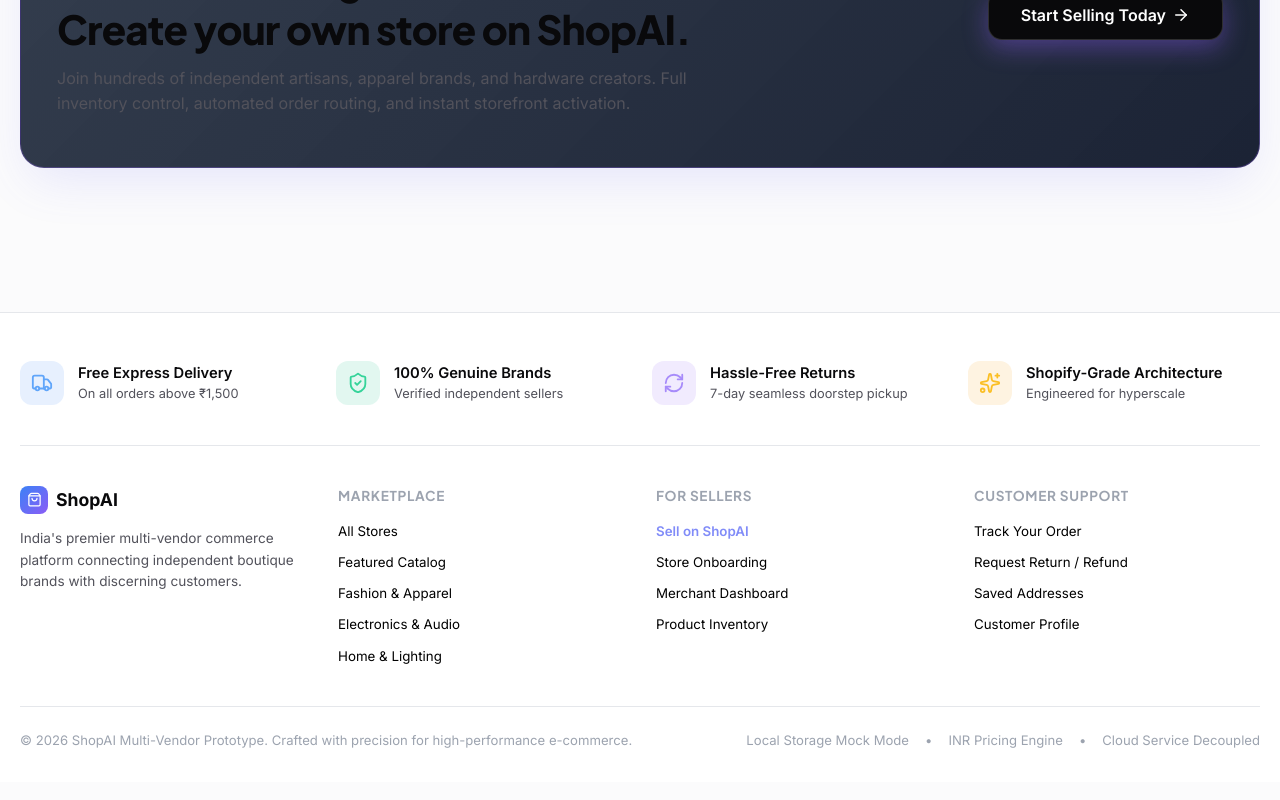
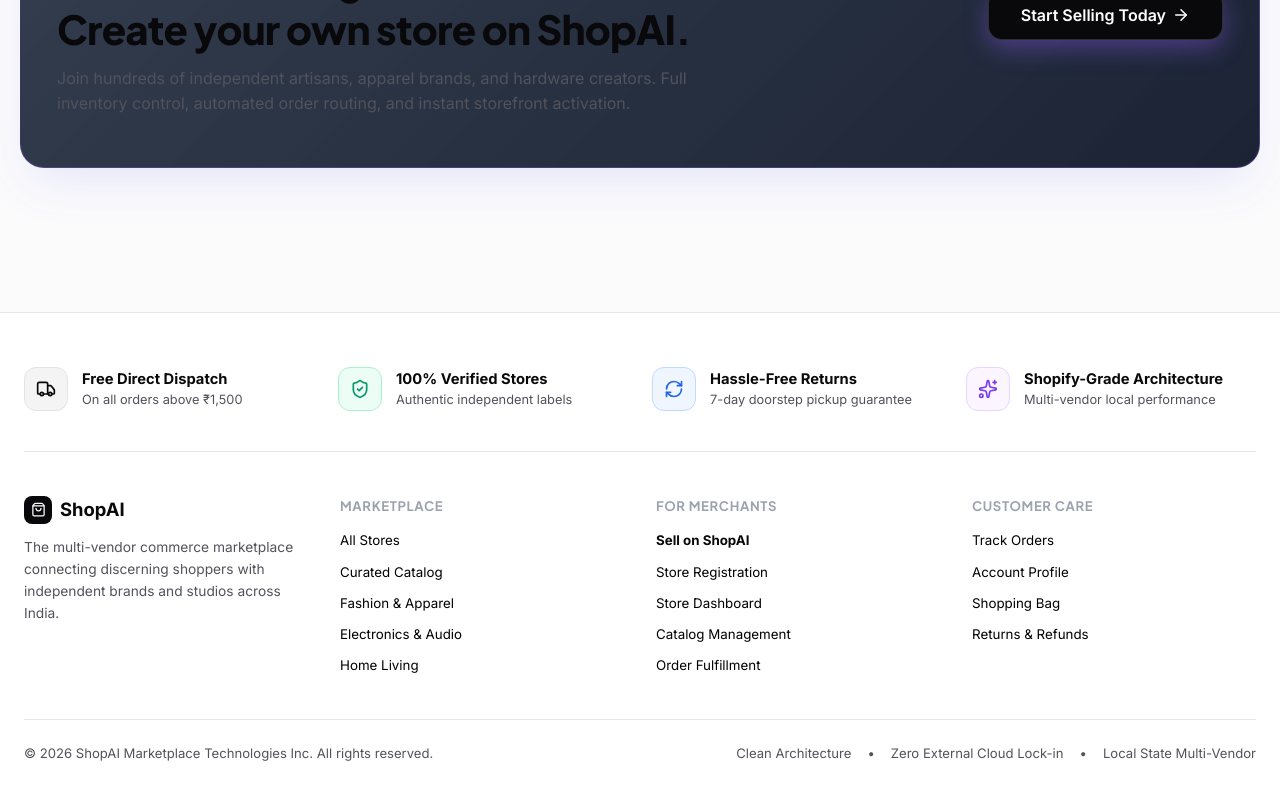
Before and after one commit to rohankapoor0/shopAI, a React (Vite) app: page / in a window 1280 px wide. Shown: the part 2996-3796 px from the top of the page. Built offline with nearby package versions, Linux system fonts and the light colour scheme.

Commit message:
feat(components): modernize footer structure and aesthetics

```diff
--- a/src/components/Footer.jsx
+++ b/src/components/Footer.jsx
@@ -4,16 +4,16 @@
 export const Footer = ({ navigate }) => {
   return (
     <footer style={{
-      backgroundColor: 'var(--bg-surface)',
+      backgroundColor: '#ffffff',
       borderTop: '1px solid var(--border-subtle)',
-      paddingTop: 48,
-      paddingBottom: 32,
+      paddingTop: 54,
+      paddingBottom: 36,
       marginTop: 64
     }}>
       <div style={{
         maxWidth: 1280,
         margin: '0 auto',
-        padding: '0 20px'
+        padding: '0 24px'
       }}>
         {/* Value Prop Badges */}
         <div style={{
@@ -28,16 +28,17 @@
               width: 44,
               height: 44,
               borderRadius: 12,
-              background: 'rgba(59, 130, 246, 0.12)',
-              color: '#60a5fa',
+              background: '#f4f4f5',
+              color: '#09090b',
               display: 'flex',
               alignItems: 'center',
-              justifyContent: 'center'
+              justifyContent: 'center',
+              border: '1px solid #e4e4e7'
             }}>
-              <Truck size={22} />
+              <Truck size={20} />
             </div>
             <div>
-              <div style={{ fontWeight: 600, fontSize: '0.92rem' }}>Free Express Delivery</div>
+              <div style={{ fontWeight: 700, fontSize: '0.92rem', color: '#09090b' }}>Free Direct Dispatch</div>
               <div style={{ fontSize: '0.8rem', color: 'var(--text-muted)' }}>On all orders above ₹1,500</div>
             </div>
           </div>
@@ -47,17 +48,18 @@
               width: 44,
               height: 44,
               borderRadius: 12,
-              background: 'rgba(16, 185, 129, 0.12)',
-              color: '#34d399',
+              background: '#ecfdf5',
+              color: '#059669',
               display: 'flex',
               alignItems: 'center',
-              justifyContent: 'center'
+              justifyContent: 'center',
+              border: '1px solid #a7f3d0'
             }}>
-              <ShieldCheck size={22} />
+              <ShieldCheck size={20} />
             </div>
             <div>
-              <div style={{ fontWeight: 600, fontSize: '0.92rem' }}>100% Genuine Brands</div>
-              <div style={{ fontSize: '0.8rem', color: 'var(--text-muted)' }}>Verified independent sellers</div>
+              <div style={{ fontWeight: 700, fontSize: '0.92rem', color: '#09090b' }}>100% Verified Stores</div>
+              <div style={{ fontSize: '0.8rem', color: 'var(--text-muted)' }}>Authentic independent labels</div>
             </div>
           </div>
 
@@ -66,17 +68,18 @@
               width: 44,
               height: 44,
               borderRadius: 12,
-              background: 'rgba(139, 92, 246, 0.12)',
-              color: '#a78bfa',
+              background: '#eff6ff',
+              color: '#2563eb',
               display: 'flex',
               alignItems: 'center',
-              justifyContent: 'center'
+              justifyContent: 'center',
+              border: '1px solid #bfdbfe'
             }}>
-              <RefreshCw size={22} />
+              <RefreshCw size={20} />
             </div>
             <div>
-              <div style={{ fontWeight: 600, fontSize: '0.92rem' }}>Hassle-Free Returns</div>
-              <div style={{ fontSize: '0.8rem', color: 'var(--text-muted)' }}>7-day seamless doorstep pickup</div>
+              <div style={{ fontWeight: 700, fontSize: '0.92rem', color: '#09090b' }}>Hassle-Free Returns</div>
+              <div style={{ fontSize: '0.8rem', color: 'var(--text-muted)' }}>7-day doorstep pickup guarantee</div>
             </div>
           </div>
 
@@ -85,17 +88,18 @@
               width: 44,
               height: 44,
               borderRadius: 12,
-              background: 'rgba(245, 158, 11, 0.12)',
-              color: '#fbbf24',
+              background: '#faf5ff',
+              color: '#7c3aed',
               display: 'flex',
               alignItems: 'center',
-              justifyContent: 'center'
+              justifyContent: 'center',
+              border: '1px solid #e9d5ff'
             }}>
-              <Sparkles size={22} />
+              <Sparkles size={20} />
             </div>
             <div>
-              <div style={{ fontWeight: 600, fontSize: '0.92rem' }}>Shopify-Grade Architecture</div>
-              <div style={{ fontSize: '0.8rem', color: 'var(--text-muted)' }}>Engineered for hyperscale</div>
+              <div style={{ fontWeight: 700, fontSize: '0.92rem', color: '#09090b' }}>Shopify-Grade Architecture</div>
+              <div style={{ fontSize: '0.8rem', color: 'var(--text-muted)' }}>Multi-vendor local performance</div>
             </div>
           </div>
         </div>
@@ -103,90 +107,91 @@
         {/* Links Grid */}
         <div style={{
           display: 'grid',
-          gridTemplateColumns: 'repeat(auto-fit, minmax(180px, 1fr))',
+          gridTemplateColumns: 'repeat(auto-fit, minmax(190px, 1fr))',
           gap: 32,
-          paddingTop: 40,
-          paddingBottom: 40
+          paddingTop: 44,
+          paddingBottom: 44
         }}>
           <div>
-            <div style={{ display: 'flex', alignItems: 'center', gap: 8, marginBottom: 14 }}>
+            <div style={{ display: 'flex', alignItems: 'center', gap: 8, marginBottom: 12 }}>
               <div style={{
                 width: 28,
                 height: 28,
                 borderRadius: 8,
-                background: 'linear-gradient(135deg, #3b82f6 0%, #8b5cf6 100%)',
+                background: '#09090b',
                 display: 'flex',
                 alignItems: 'center',
                 justifyContent: 'center'
               }}>
                 <ShoppingBag size={15} color="#ffffff" />
               </div>
-              <span style={{ fontWeight: 800, fontSize: '1.1rem' }}>ShopAI</span>
+              <span style={{ fontWeight: 800, fontSize: '1.15rem', color: '#09090b' }}>ShopAI</span>
             </div>
-            <p style={{ fontSize: '0.85rem', color: 'var(--text-muted)', lineHeight: 1.6 }}>
-              India's premier multi-vendor commerce platform connecting independent boutique brands with discerning customers.
+            <p style={{ fontSize: '0.86rem', color: 'var(--text-muted)', lineHeight: 1.6 }}>
+              The multi-vendor commerce marketplace connecting discerning shoppers with independent brands and studios across India.
             </p>
           </div>
 
           <div>
-            <h4 style={{ fontSize: '0.85rem', fontWeight: 700, textTransform: 'uppercase', letterSpacing: '0.05em', color: 'var(--text-subtle)', marginBottom: 14 }}>
+            <h4 style={{ fontSize: '0.82rem', fontWeight: 700, textTransform: 'uppercase', letterSpacing: '0.05em', color: 'var(--text-subtle)', marginBottom: 14 }}>
               Marketplace
             </h4>
             <ul style={{ listStyle: 'none', display: 'flex', flexDirection: 'column', gap: 10, fontSize: '0.88rem', color: 'var(--text-muted)' }}>
-              <li><button onClick={() => navigate('/stores')}>All Stores</button></li>
-              <li><button onClick={() => navigate('/products')}>Featured Catalog</button></li>
-              <li><button onClick={() => navigate('/products?category=Fashion')}>Fashion & Apparel</button></li>
-              <li><button onClick={() => navigate('/products?category=Electronics')}>Electronics & Audio</button></li>
-              <li><button onClick={() => navigate('/products?category=Home')}>Home & Lighting</button></li>
+              <li><button onClick={() => navigate('/stores')} style={{ transition: 'color 0.15s' }}>All Stores</button></li>
+              <li><button onClick={() => navigate('/products')} style={{ transition: 'color 0.15s' }}>Curated Catalog</button></li>
+              <li><button onClick={() => navigate('/products?category=Fashion')} style={{ transition: 'color 0.15s' }}>Fashion & Apparel</button></li>
+              <li><button onClick={() => navigate('/products?category=Electronics')} style={{ transition: 'color 0.15s' }}>Electronics & Audio</button></li>
+              <li><button onClick={() => navigate('/products?category=Home')} style={{ transition: 'color 0.15s' }}>Home Living</button></li>
             </ul>
           </div>
 
           <div>
-            <h4 style={{ fontSize: '0.85rem', fontWeight: 700, textTransform: 'uppercase', letterSpacing: '0.05em', color: 'var(--text-subtle)', marginBottom: 14 }}>
-              For Sellers
+            <h4 style={{ fontSize: '0.82rem', fontWeight: 700, textTransform: 'uppercase', letterSpacing: '0.05em', color: 'var(--text-subtle)', marginBottom: 14 }}>
+              For Merchants
             </h4>
             <ul style={{ listStyle: 'none', display: 'flex', flexDirection: 'column', gap: 10, fontSize: '0.88rem', color: 'var(--text-muted)' }}>
-              <li><button onClick={() => navigate('/sell')} style={{ color: '#818cf8', fontWeight: 600 }}>Sell on ShopAI</button></li>
-              <li><button onClick={() => navigate('/sell/create')}>Store Onboarding</button></li>
-              <li><button onClick={() => navigate('/dashboard')}>Merchant Dashboard</button></li>
-              <li><button onClick={() => navigate('/dashboard/products')}>Product Inventory</button></li>
+              <li><button onClick={() => navigate('/sell')} style={{ color: '#09090b', fontWeight: 700 }}>Sell on ShopAI</button></li>
+              <li><button onClick={() => navigate('/sell/create')} style={{ transition: 'color 0.15s' }}>Store Registration</button></li>
+              <li><button onClick={() => navigate('/dashboard')} style={{ transition: 'color 0.15s' }}>Store Dashboard</button></li>
+              <li><button onClick={() => navigate('/dashboard/products')} style={{ transition: 'color 0.15s' }}>Catalog Management</button></li>
+              <li><button onClick={() => navigate('/dashboard/orders')} style={{ transition: 'color 0.15s' }}>Order Fulfillment</button></li>
             </ul>
           </div>
 
           <div>
-            <h4 style={{ fontSize: '0.85rem', fontWeight: 700, textTransform: 'uppercase', letterSpacing: '0.05em', color: 'var(--text-subtle)', marginBottom: 14 }}>
-              Customer Support
+            <h4 style={{ fontSize: '0.82rem', fontWeight: 700, textTransform: 'uppercase', letterSpacing: '0.05em', color: 'var(--text-subtle)', marginBottom: 14 }}>
+              Customer Care
             </h4>
             <ul style={{ listStyle: 'none', display: 'flex', flexDirection: 'column', gap: 10, fontSize: '0.88rem', color: 'var(--text-muted)' }}>
-              <li><button onClick={() => navigate('/orders')}>Track Your Order</button></li>
-              <li><button onClick={() => navigate('/orders')}>Request Return / Refund</button></li>
-              <li><button onClick={() => navigate('/profile')}>Saved Addresses</button></li>
-              <li><button onClick={() => navigate('/profile')}>Customer Profile</button></li>
+              <li><button onClick={() => navigate('/orders')} style={{ transition: 'color 0.15s' }}>Track Orders</button></li>
+              <li><button onClick={() => navigate('/profile')} style={{ transition: 'color 0.15s' }}>Account Profile</button></li>
+              <li><button onClick={() => navigate('/cart')} style={{ transition: 'color 0.15s' }}>Shopping Bag</button></li>
+              <li><button onClick={() => navigate('/orders')} style={{ transition: 'color 0.15s' }}>Returns & Refunds</button></li>
             </ul>
           </div>
         </div>
 
         {/* Bottom Bar */}
         <div style={{
+          paddingTop: 24,
           borderTop: '1px solid var(--border-subtle)',
-          paddingTop: 24,
           display: 'flex',
           flexWrap: 'wrap',
           alignItems: 'center',
           justifyContent: 'space-between',
-          gap: 16,
+          gap: 12,
           fontSize: '0.82rem',
-          color: 'var(--text-subtle)'
+          color: 'var(--text-muted)'
         }}>
           <div>
-            © 2026 ShopAI Multi-Vendor Prototype. Crafted with precision for high-performance e-commerce.
+            © {new Date().getFullYear()} ShopAI Marketplace Technologies Inc. All rights reserved.
           </div>
-          <div style={{ display: 'flex', gap: 16 }}>
-            <span>Local Storage Mock Mode</span>
+          <div style={{ display: 'flex', alignItems: 'center', gap: 16 }}>
+            <span>Clean Architecture</span>
             <span>•</span>
-            <span>INR Pricing Engine</span>
+            <span>Zero External Cloud Lock-in</span>
             <span>•</span>
-            <span>Cloud Service Decoupled</span>
+            <span>Local State Multi-Vendor</span>
           </div>
         </div>
       </div>
```
